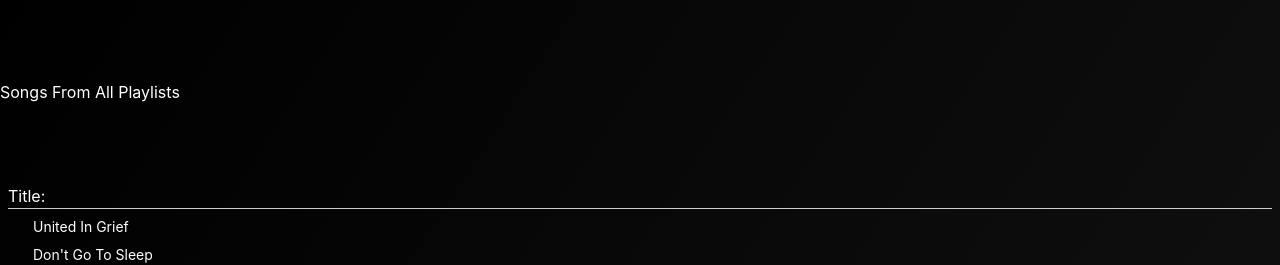
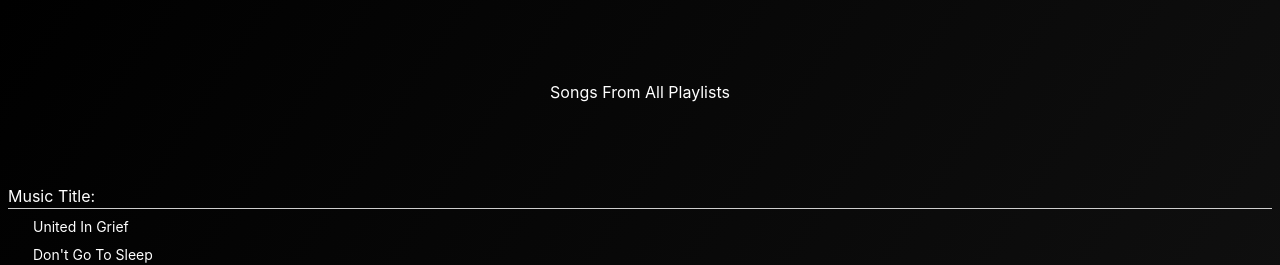
Before and after one commit to hedysnike/Audio-Player, a Next.js app: page /msongs in a window 1280 px wide. Shown: the top 265 px of the page. Built offline with nearby package versions, Linux system fonts and the light colour scheme; no server answers; the database is empty; some icons are missing.

Commit message:
music title

```diff
--- a/src/pages/msongs.tsx
+++ b/src/pages/msongs.tsx
@@ -7,9 +7,9 @@ export default function Msongs() {
   return (
     <div className="bg-gradient-to-br from-[#000000] to-[#1A1A1A] min-h-screen h-auto">
     <div className="flex flex-col pb-10 text-white">
-        <div className="my-20">Songs From All Playlists</div>
+        <div className="flex justify-center my-20">Songs From All Playlists</div>
       <div className="flex flex-row mx-2 border-b border-white border-solid border-opacity-80">
-        <div>Title:</div>
+        <div>Music Title:</div>
       </div>
       {playlists.map((p) => (
             <div key={p.id}>
```
